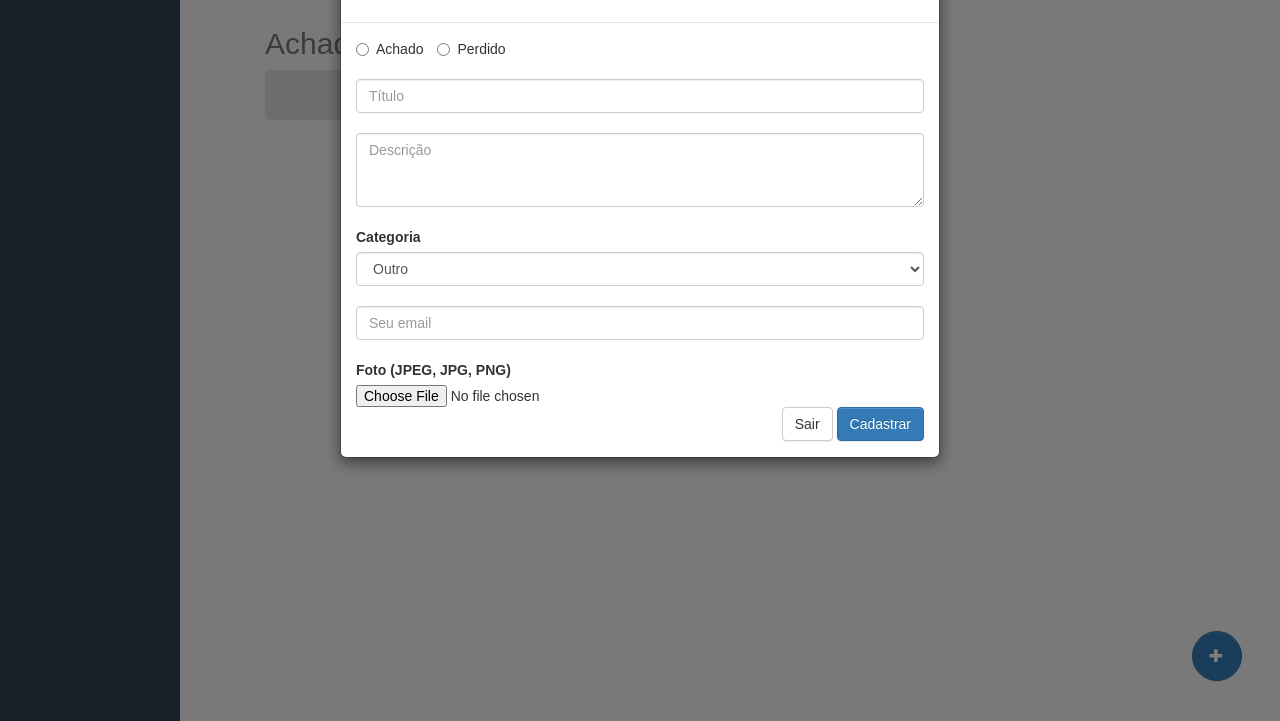
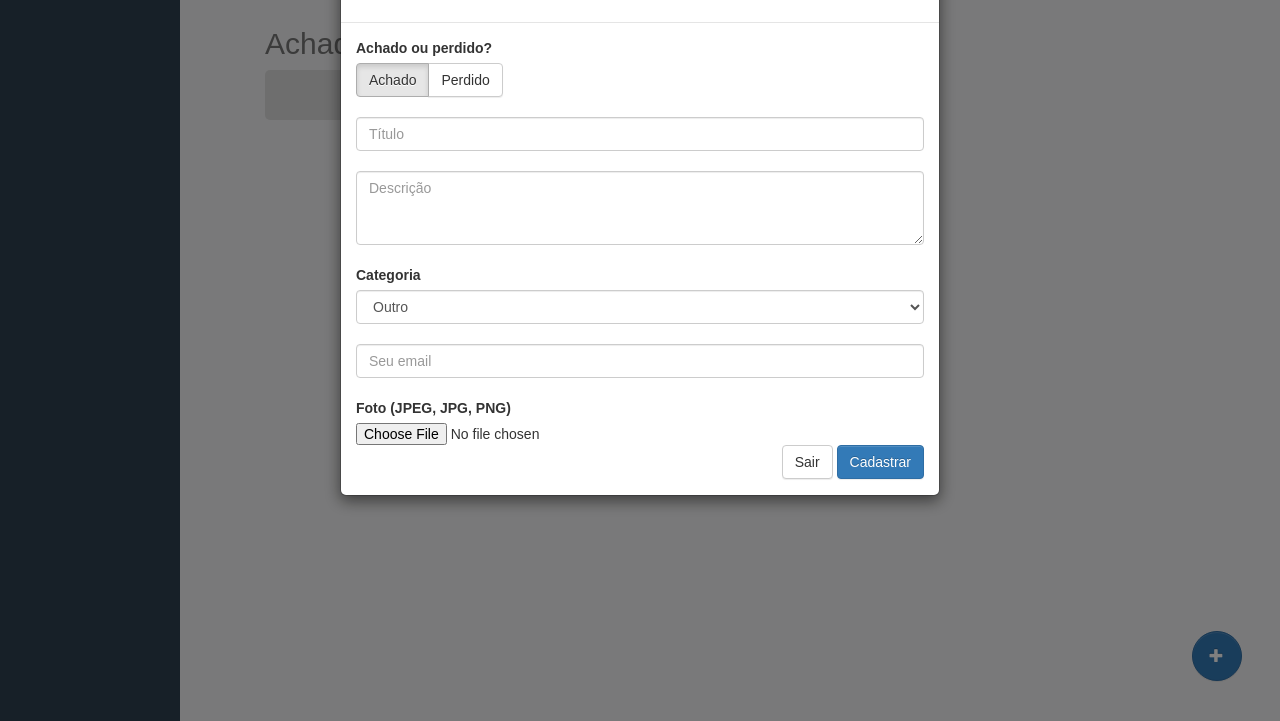
Before and after one commit to jefersonf/achados-perdidosDSC, a plain HTML site: page static/index.html at #!/home in a window 1280 px wide. Both pictures are taken after a click on the button 1216 px from the left and 735 px from the top of the page. Shown: the part 79-800 px from the top of the page. Drawn offline with nearby package versions, Linux system fonts and the light colour scheme; no server answers.

Commit message:
tentando deixar obrigatorio o radio de achado ou perdido

```diff
--- a/static/app/views/home/template.html
+++ b/static/app/views/home/template.html
@@ -128,12 +128,17 @@
 			      <div class="modal-body">
 			        <form name="addItemForm" action="/item" method=post enctype=multipart/form-data>
 			          <div class="form-group">
-			            <label class="radio-inline">
-			              <input type="radio" name="inlineRadioOptions" ng-model="foundLostObj" id="inlineRadio1" value="found" checked> Achado
-			            </label>
-			            <label class="radio-inline">
-			              <input type="radio" name="inlineRadioOptions" ng-model="foundLostObj" id="inlineRadio2" value="lost"> Perdido
-			            </label>
+
+                        <label for="category" class="control-label input-group">Achado ou perdido?</label>
+                        <div class="btn-group" data-toggle="buttons">
+                            <label class="btn btn-default active">
+                                <input type="radio" name="inlineRadioOptions" ng-model="foundLostObj" id="inlineRadio1" value="found">Achado
+                            </label>
+                            <label class="btn btn-default">
+                                <input type="radio" name="inlineRadioOptions" ng-model="foundLostObj" id="inlineRadio2" value="lost">Perdido
+                            </label>
+
+                          </div>
 			            <br><br>
 			            <input type="text" class="form-control" placeholder="Título" maxlength="50" name="name" minlenght="1" required>
 			            <br>
```
